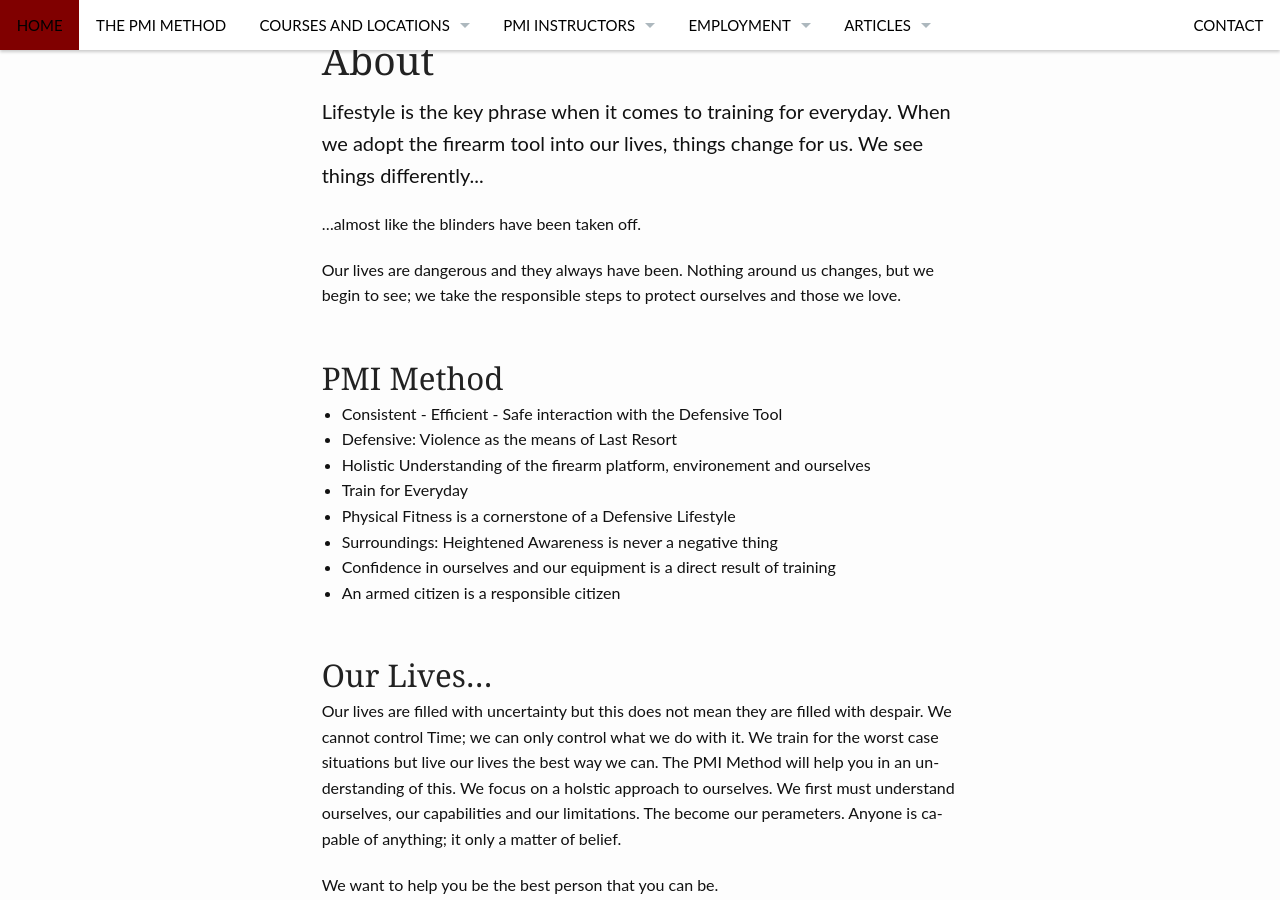
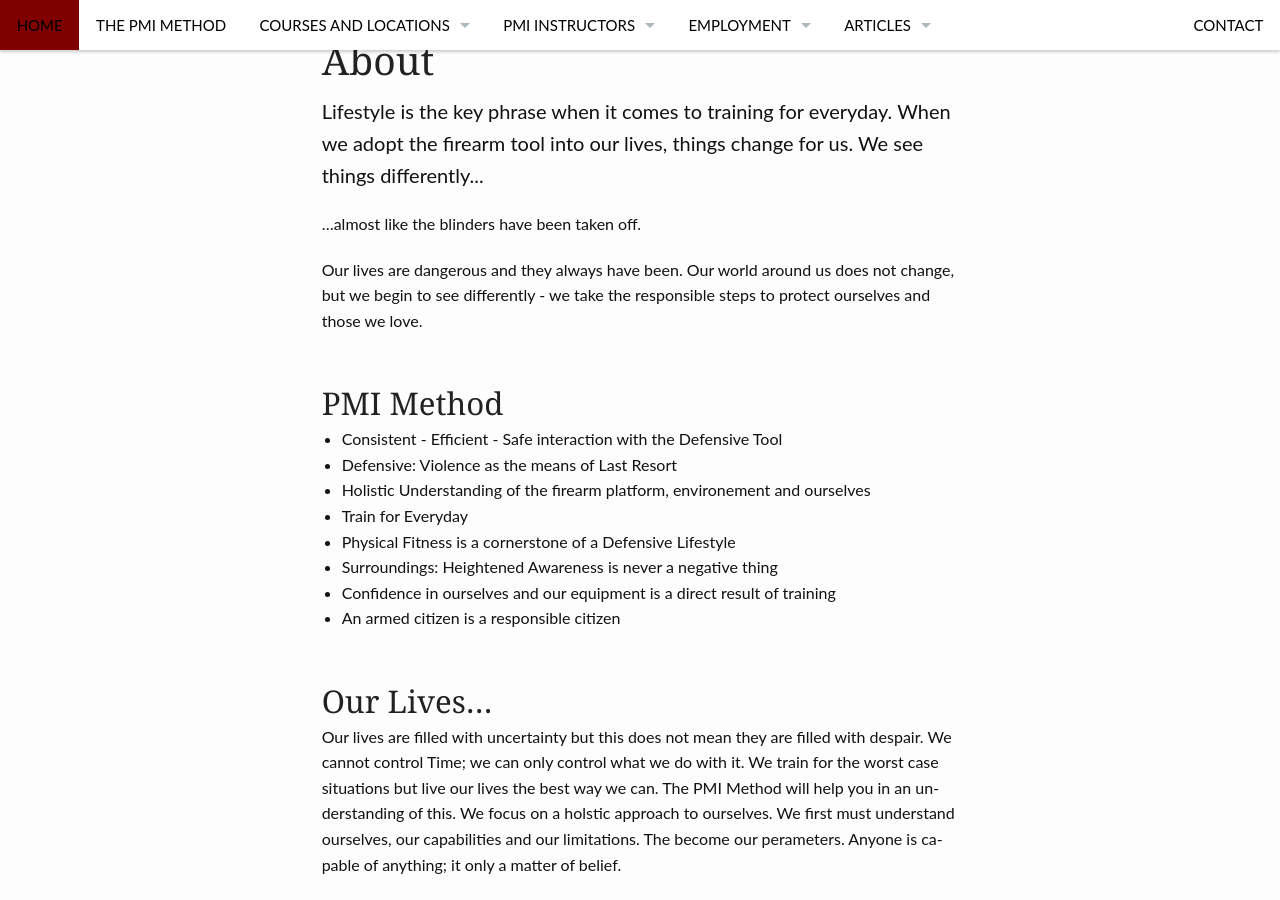
Before and after one commit to JonWeilerPMI/pmisite, a Jekyll site: the page built from pages/info.md, in a window 1280 px wide and 900 px high, scrolled down 383 px. Built offline with Jekyll 4.4.1, drawn with Linux system fonts in a browser that asks for light colours.

Commit message:
update about

```diff
--- a/pages/info.md
+++ b/pages/info.md
@@ -10,7 +10,7 @@ header:
 ---
 ...almost like the blinders have been taken off.
 
-Our lives are dangerous and they always have been.  Nothing around us changes, but we begin to see; we take the responsible steps to protect ourselves and those we love.
+Our lives are dangerous and they always have been.  Our world around us does not change, but we begin to see differently - we take the responsible steps to protect ourselves and those we love.
 
 ## PMI Method
 
```
